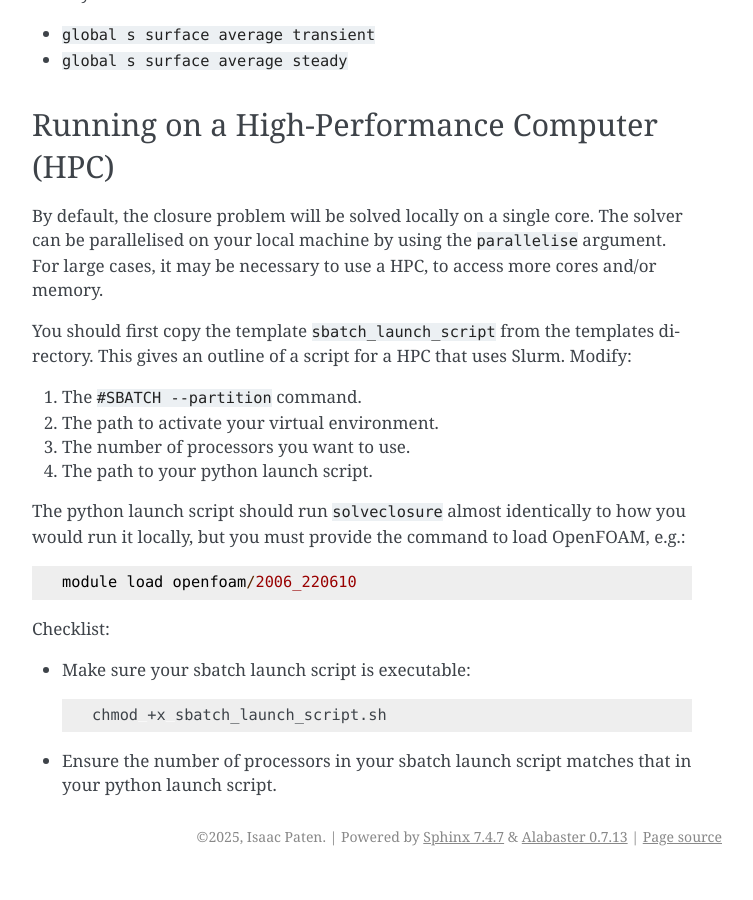
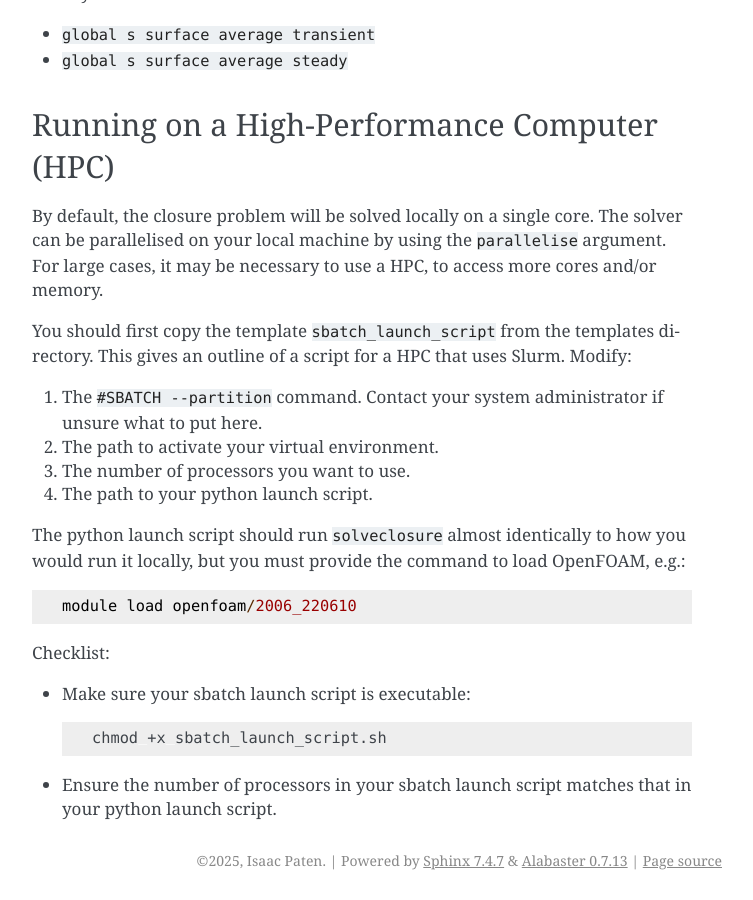
Before and after one commit to isaacbasil/solveclosure, a Sphinx documentation site: the page built from docs/guide.rst, in a window 1280 px wide and 900 px high, scrolled down 2969 px. Shown: the whole window, without its empty margins (388-1141 px from the left). Built offline with Sphinx 7.4.7, drawn with Linux system fonts in a browser that asks for light colours; before the commit the page ends 3845 px from its top, so only the background shows below that.

Commit message:
small change to hpc isntructions

```diff
--- a/docs/guide.rst
+++ b/docs/guide.rst
@@ -149,7 +149,7 @@ You should first copy the template ``sbatch_launch_script`` from the templates
 directory. This gives an outline of a script for a HPC that uses Slurm.
 Modify:
 
-1. The ``#SBATCH --partition`` command.
+1. The ``#SBATCH --partition`` command. Contact your system administrator if unsure what to put here.
 2. The path to activate your virtual environment.
 3. The number of processors you want to use.
 4. The path to your python launch script.
```
